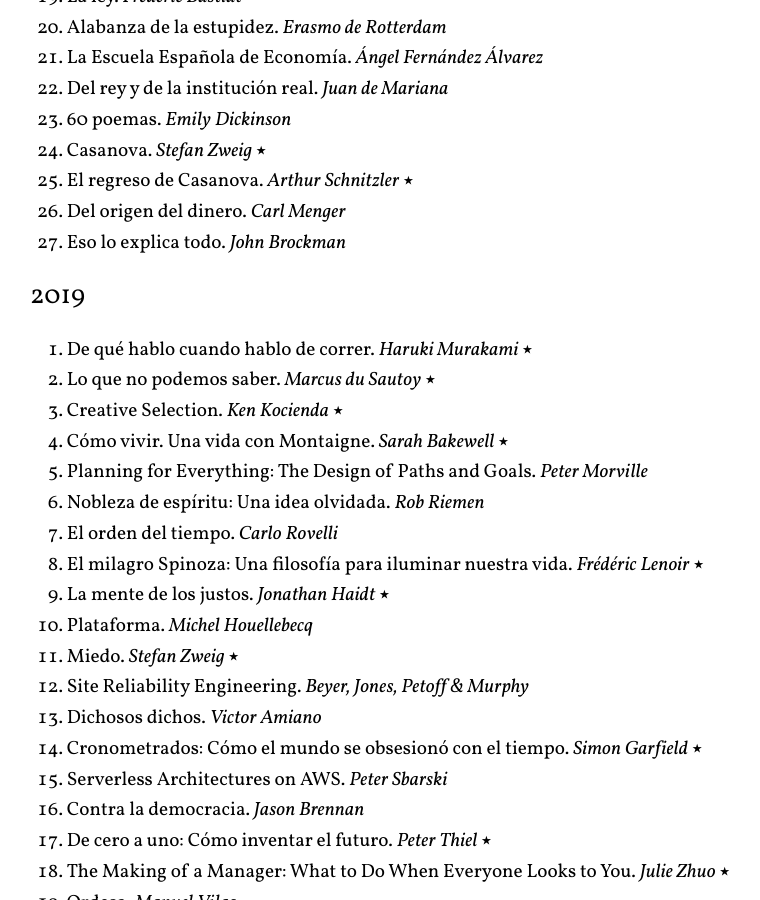
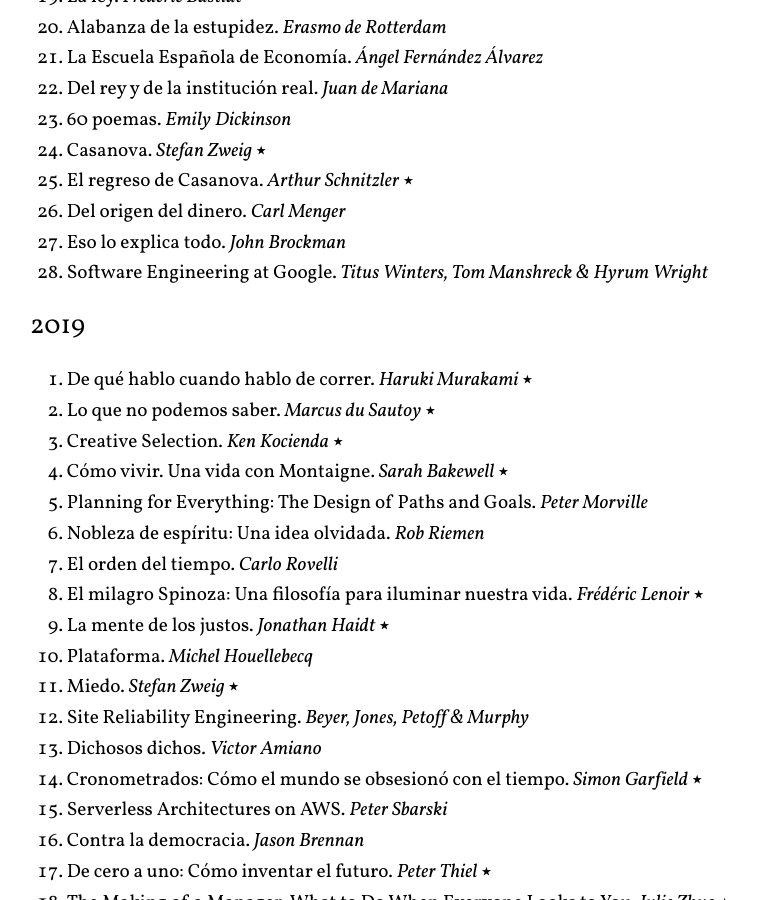
Before and after one commit to arturoherrero/arturoherrero.com, a Jekyll site: the page built from pages/books.md, in a window 1280 px wide and 900 px high, scrolled down 900 px. Shown: the whole window, without its empty margins (250-1010 px from the left). Built offline with Jekyll 4.4.1, drawn with Linux system fonts in a browser that asks for light colours.

Commit message:
Update book list

```diff
--- a/pages/books.md
+++ b/pages/books.md
@@ -37,6 +37,7 @@
 25. El regreso de Casanova. *Arthur Schnitzler* ⭑
 26. Del origen del dinero. *Carl Menger*
 27. Eso lo explica todo. *John Brockman*
+28. Software Engineering at Google. *Titus Winters, Tom Manshreck & Hyrum Wright*
 
 
 ### 2019
```
